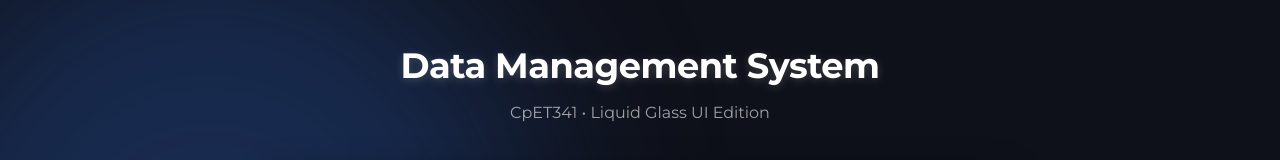
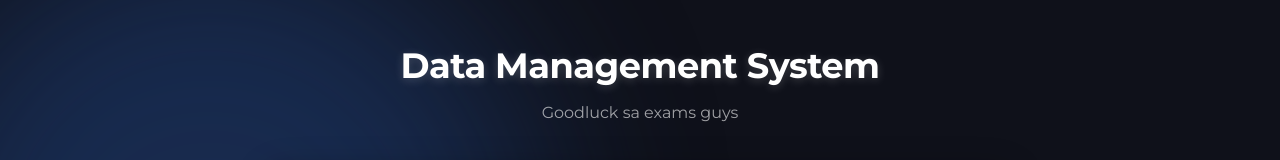
Before and after one commit to yowielheilhei/qcaquiz, a plain HTML site: page index.html in a window 1280 px wide. Shown: the top 160 px of the page. Drawn offline with Linux system fonts and the light colour scheme.

Commit message:
Update header message in index.html

```diff
--- a/index.html
+++ b/index.html
@@ -263,7 +263,7 @@
 
     <header>
         <h1>Data Management System</h1>
-        <p>CpET341 • Liquid Glass UI Edition</p>
+        <p>Goodluck sa exams guys</p>
     </header>
 
     <div class="quiz-container">
```
